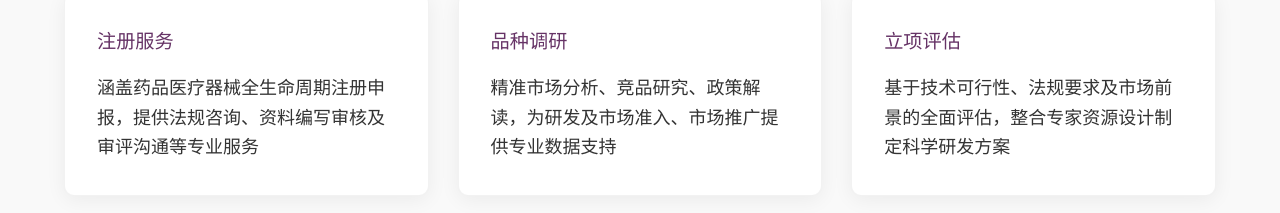
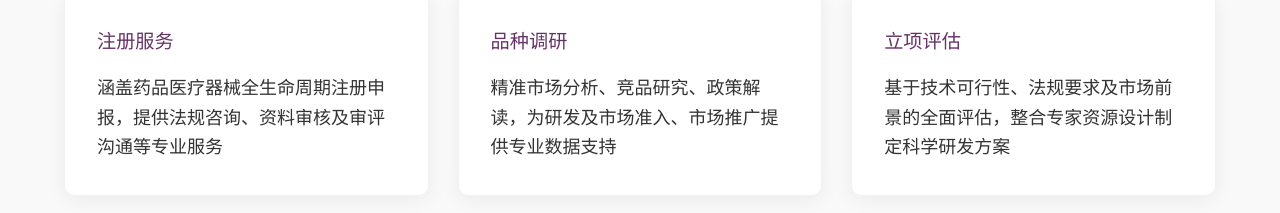
Before and after one commit to yansong1977/yansong1977.github.io, a plain HTML site: page index.html in a window 1280 px wide. Shown: the part 672-885 px from the top of the page. Drawn offline with Linux system fonts and the light colour scheme.

Commit message:
Update index.html

```diff
--- a/index.html
+++ b/index.html
@@ -252,7 +252,7 @@ h5 {
         <section class="services">
             <div class="service-card">
                 <h3>注册服务</h3>
-                <p>涵盖药品医疗器械全生命周期注册申报，提供法规咨询、资料编写审核及审评沟通等专业服务</p>
+                <p>涵盖药品医疗器械全生命周期注册申报，提供法规咨询、资料审核及审评沟通等专业服务</p>
             </div>
             <div class="service-card">
                 <h3>品种调研</h3>
```
